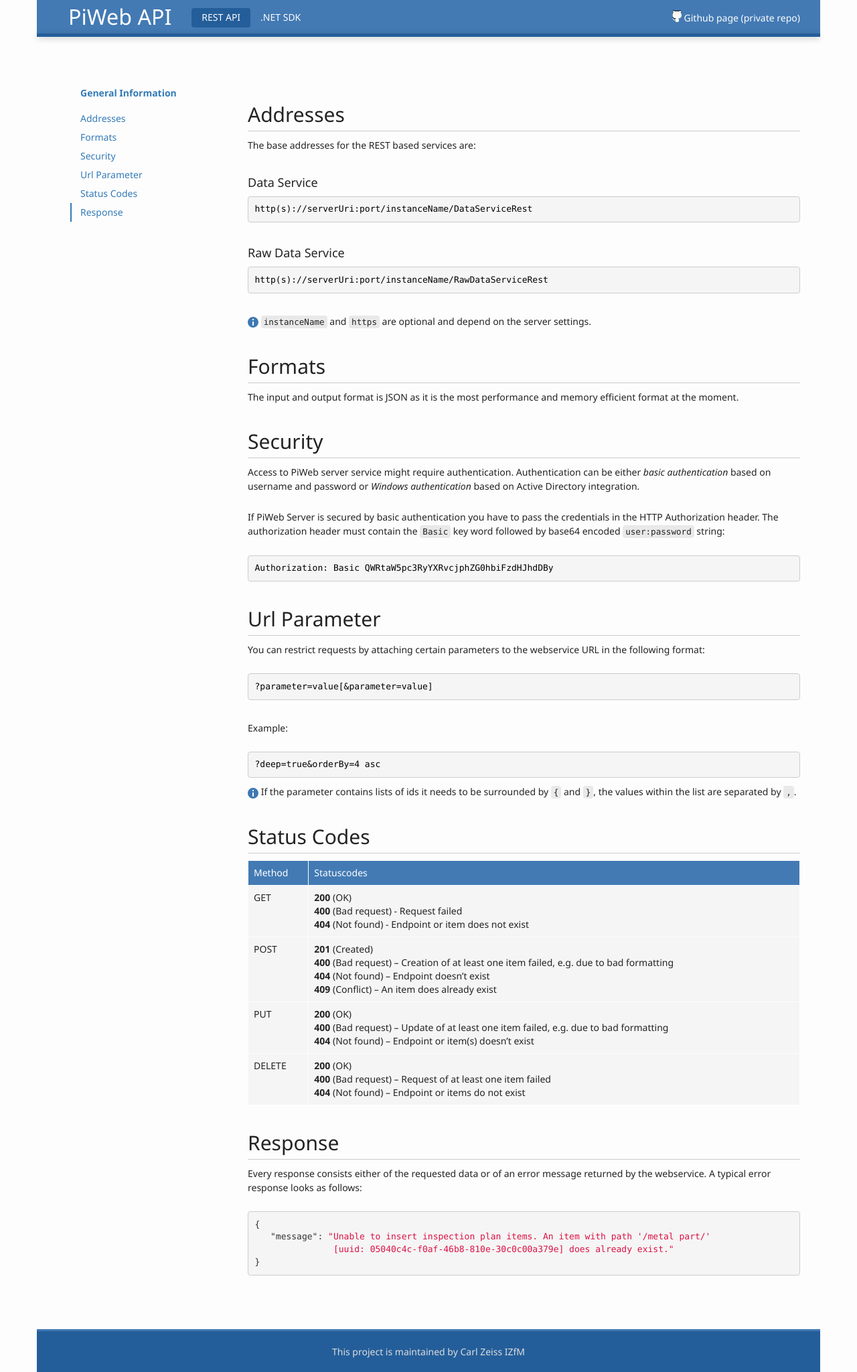
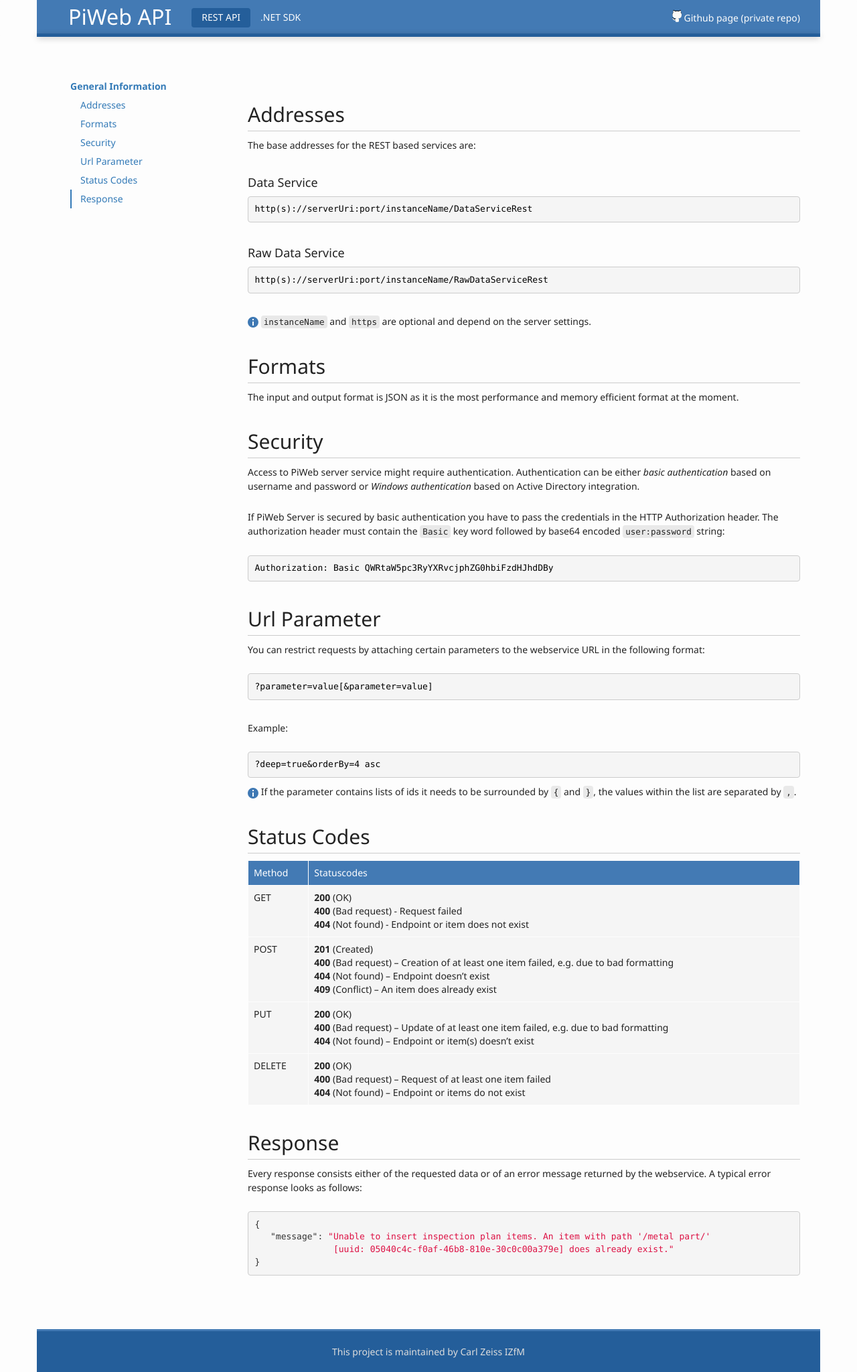
Before and after one commit to ZEISS-PiWeb/PiWeb-Api, a Jekyll site: the page built from _pages/011-restapi-general.md, in a window 1280 px wide. Shown: the whole page at 67% size. Built offline with Jekyll 4.4.1, drawn with Linux system fonts in a browser that asks for light colours.

Commit message:
Update toc_sub.html

```diff
--- a/_includes/toc_sub.html
+++ b/_includes/toc_sub.html
@@ -2,7 +2,7 @@
 {% for node in site.pages %}
 	{% if node.level == 0 and node.area == page.area %}
 		{% for sec in node.sections %}
-			<ul class="subNavList nav">
+			<ul class="subNavList">
 				{% for pg in site.pages %}
 					{% if pg.level == 1 and pg.area == page.area and pg.category == sec[0] %}
 						{% capture url %}{{site.baseurl}}{{ pg.url}}{% endcapture %}
```
